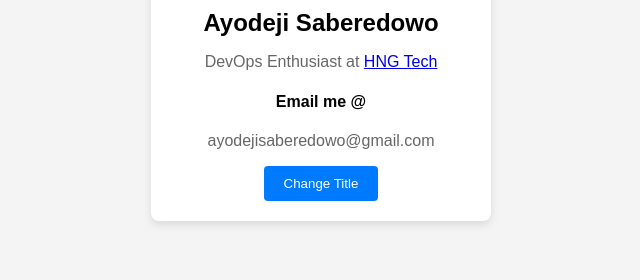
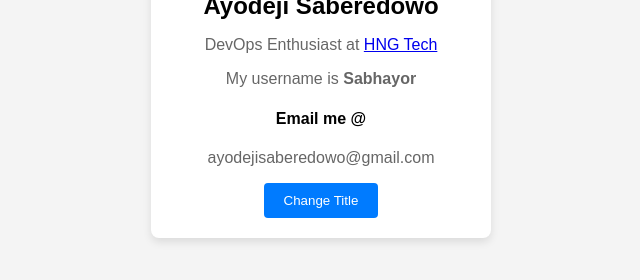
Before and after one commit to Sabhayor/HNG11_Project_0, a plain HTML site: page project0/index.html in a window 1280 px wide. Shown: the part 352-632 px from the top of the page, without its empty margins (319-959 px from the left). Drawn offline with Linux system fonts and the light colour scheme.

Commit message:
made changes to directories

```diff
--- a/index.html
+++ b/project0/index.html
@@ -12,6 +12,7 @@
             <img src="/img/sabhayor_logo.png" alt="Sabhayor Logo" class="profile-picture">
             <h1 id="name">Ayodeji Saberedowo</h1>
             <p id="title">DevOps Enthusiast at <a href="https://hng.tech" target="_blank">HNG Tech</a></p>
+            <p>My username is <b>Sabhayor</b></p>
         </div>
         <div class="profile-body">
             <h4>Email me @</h4>
```
Also changed, not shown: project0/img/sabhayor_logo.png (renamed from img/sabhayor_logo.png), project0/script.js (renamed from script.js), project0/styles.css (renamed from styles.css).
